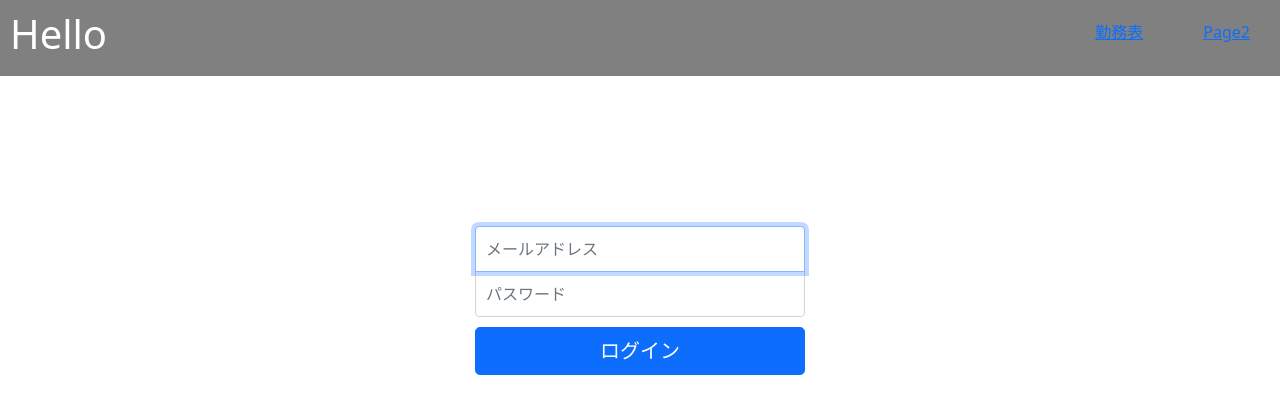
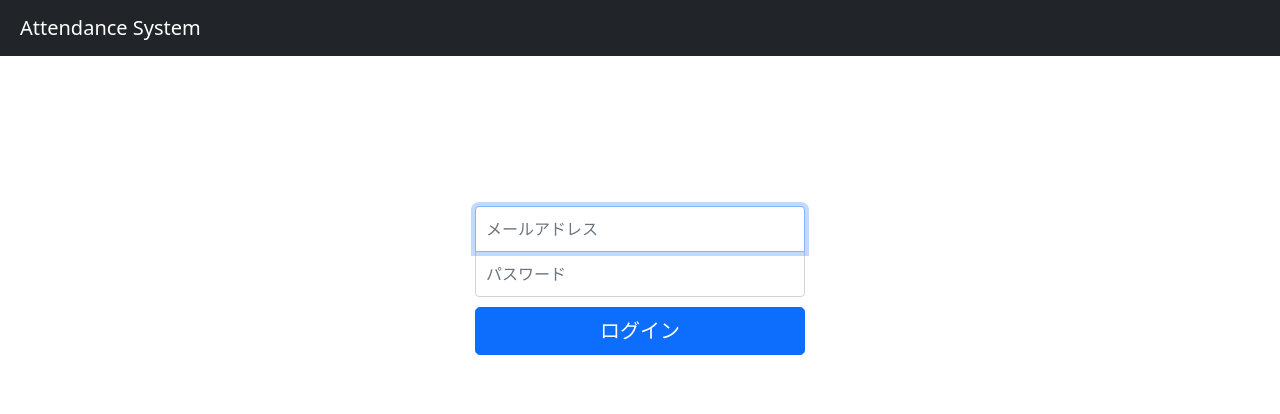
Before and after one commit to t-mine/attendance-frontend, a Vue app: page /login in a window 1280 px wide. Shown: the top 414 px of the page. Built offline with nearby package versions, Linux system fonts and the light colour scheme.

Commit message:
ログアウト処理を実装

```diff
--- a/src/components/AppHeader.vue
+++ b/src/components/AppHeader.vue
@@ -1,12 +1,13 @@
 <template>
-  <header>
-    <h1>Hello {{ userName }}</h1>
-    <nav>
-      <router-link v-for="list in navList" :key="list.to" :to="list.to">
-        {{ list.title }}
-      </router-link>
-    </nav>
-  </header>
+  <nav class="navbar navbar-dark bg-dark">
+    <a href="#" class="navbar-brand">Attendance System</a>
+    <div v-if="loggedIn" class="dropdown">
+      <button class="btn btn-secondary dropdown-toggle" type="button" id="dropdownMenuButton" data-bs-toggle="dropdown" aria-expanded="false">menu</button>
+      <ul class="dropdown-menu dropdown-menu-end" aria-labelledby="dropdownMenuButton">
+        <li><a class="dropdown-item" v-on:click="doLogout">logout</a></li>
+      </ul>
+    </div>
+  </nav>
 </template>
 
 <script>
@@ -20,25 +21,25 @@ export default {
     };
   },
   computed: {
-    userName: function () {
-      return this.$store.state.name;
+    loggedIn: function () {
+      return this.$store.state.token;
+    },
+  },
+  methods: {
+    doLogout() {
+      this.$store.dispatch('logout', this.user);
+      this.$router.push({ name: 'login' });
     },
   },
 };
 </script>
 
 <style>
-header {
-  display: flex;
-  justify-content: space-between;
-  background: gray;
-  color: white;
+nav {
+  padding-left: 20px;
 }
-h1 {
-  padding: 10px;
-}
-nav a {
-  display: inline-block;
-  padding: 20px 30px;
+.dropdown {
+  width: 100px;
+  margin-left: auto;
 }
 </style>
```
